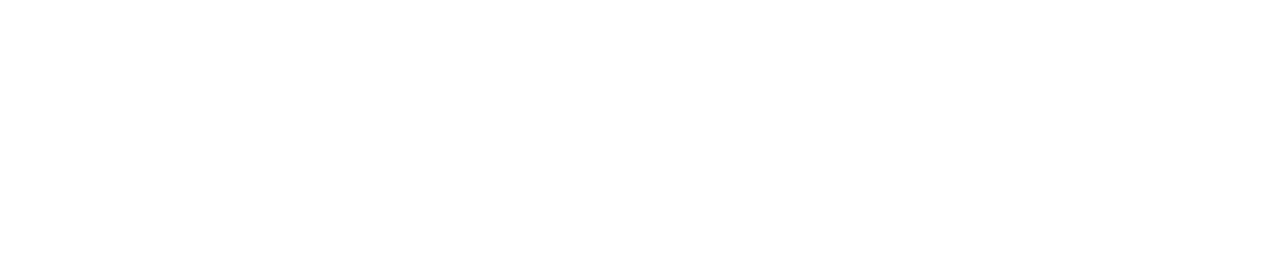
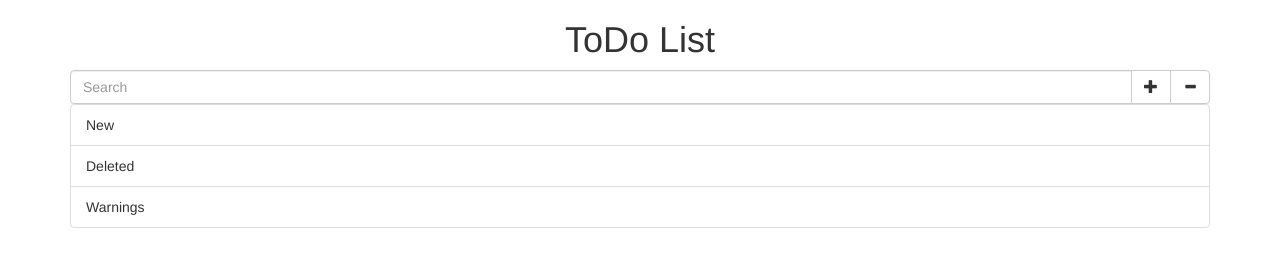
Before and after one commit to shikharg21/Todo-App-2.0, a plain HTML site: page index.html in a window 1280 px wide. Drawn offline with nearby package versions, Linux system fonts and the light colour scheme.

Commit message:
added js

```diff
--- /dev/null
+++ b/app.js
@@ -0,0 +1,8 @@
+$(() => {
+    let input = $('#input').val()
+
+    $('#addbtn').click(()=>{
+        console.log(input)
+    })
+
+})
--- a/index.html
+++ b/index.html
@@ -1,12 +1,40 @@
 <!DOCTYPE html>
 <html lang="en">
+
 <head>
-    <meta charset="UTF-8">
-    <meta name="viewport" content="width=device-width, initial-scale=1.0">
-    <meta http-equiv="X-UA-Compatible" content="ie=edge">
-    <title>Document</title>
+    <title>Bootstrap Example</title>
+    <meta charset="utf-8">
+    <meta name="viewport" content="width=device-width, initial-scale=1">
+    <link rel="stylesheet" href="https://maxcdn.bootstrapcdn.com/bootstrap/3.4.0/css/bootstrap.min.css">
+    <script src="https://ajax.googleapis.com/ajax/libs/jquery/3.4.1/jquery.min.js"></script>
+    <script src="https://maxcdn.bootstrapcdn.com/bootstrap/3.4.0/js/bootstrap.min.js"></script>
+    <script src="https://code.jquery.com/jquery-3.4.1.js"></script>
+    <script src="app.js"></script>
 </head>
+
 <body>
 
+    <div class="container" align="center">
+        <h1>ToDo List</h1>
+        <form action="/action_page.php">
+            <div class="input-group">
+                <input type="text" class="form-control" id="input" placeholder="Search" name="search">
+                <div class="input-group-btn">
+                    <button class="btn btn-default" type="submit" id="addbtn"><i
+                            class="glyphicon glyphicon-plus"></i></button>
+                    <button class="btn btn-default" type="submit" id="delbtn"><i
+                            class="glyphicon glyphicon-minus"></i></button>
+                </div>
+            </div>
+        </form>
+        <ul class="list-group" id="list" style="text-align:left">
+            <li class="list-group-item">New </li>
+            <li class="list-group-item">Deleted </li>
+            <li class="list-group-item">Warnings </li>
+        </ul>
+
+    </div>
+
 </body>
+
 </html>
```
